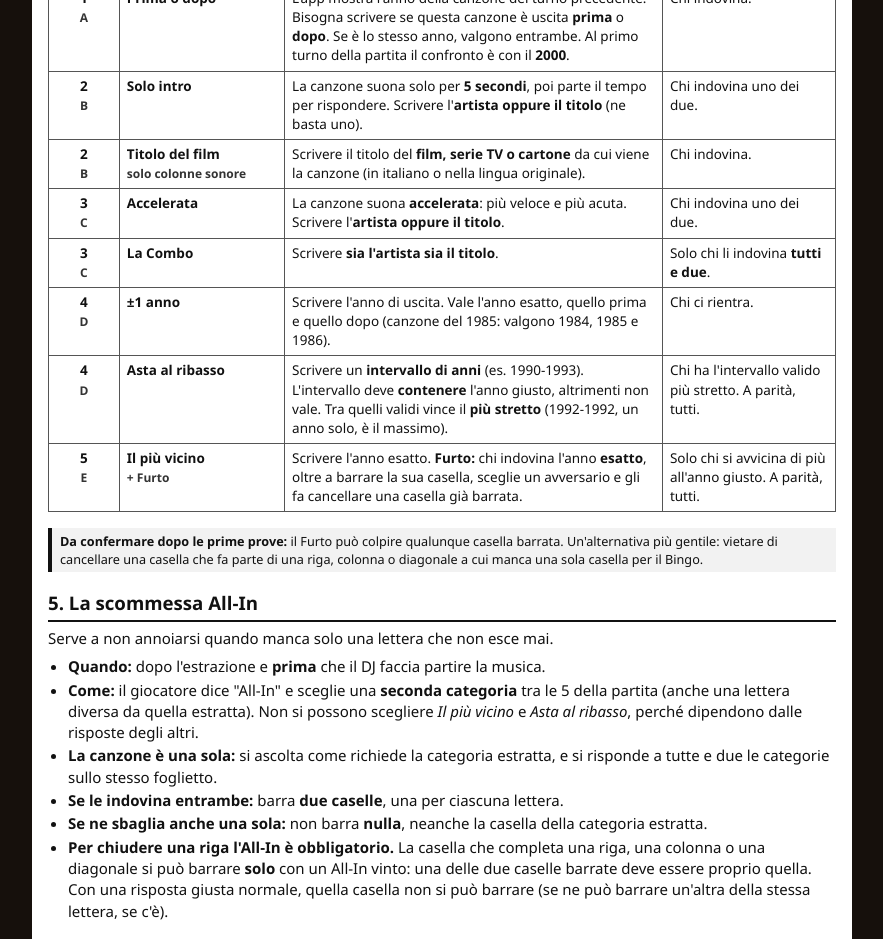
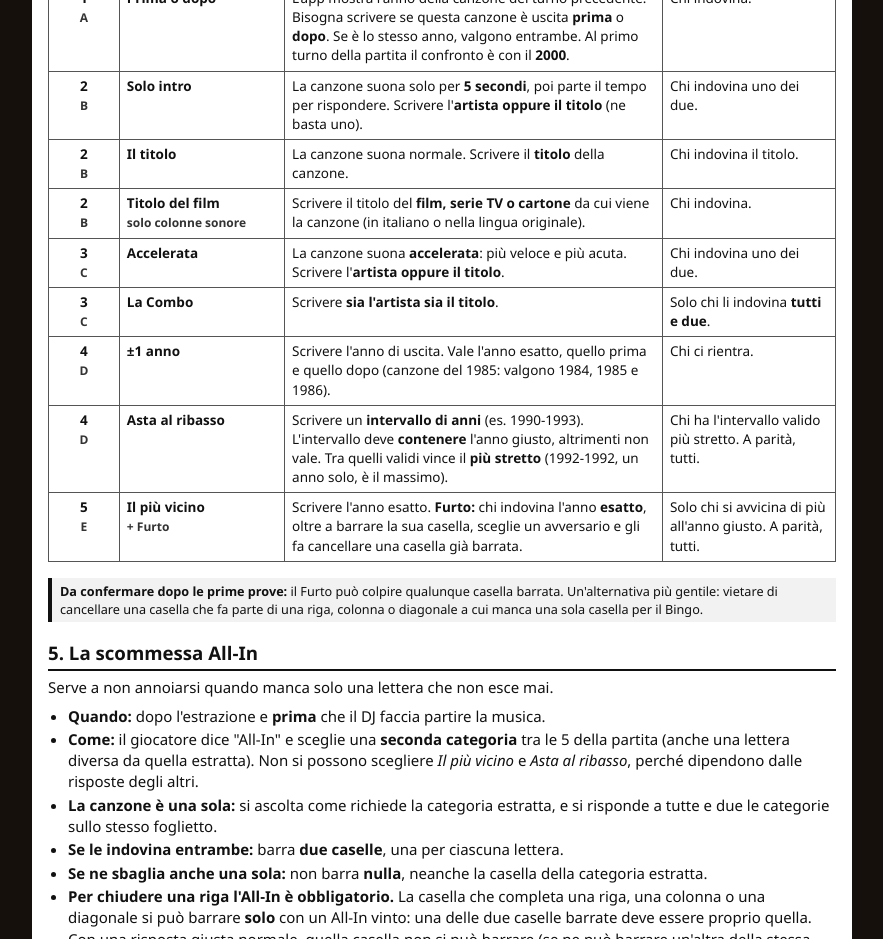
Before and after one commit to afromazzoni/Hit-Parade, a plain HTML site: page regole.html in a window 1280 px wide. Shown: the part 1700-2639 px from the top of the page, without its empty margins (198-1081 px from the left). Drawn offline with Linux system fonts and the light colour scheme.

Commit message:
Nuova categoria: Il titolo (livello B)

```diff
--- a/categorie.js
+++ b/categorie.js
@@ -5,6 +5,7 @@ window.HP_CATS = [
   { id: 'chi', lv: 1, nome: 'Chi canta', regola: 'Solista uomo, solista donna, gruppo con voce maschile, gruppo con voce femminile, oppure misto. Se è strumentale: Salta carta.', audio: 'normale' },
   { id: 'prima', lv: 1, nome: 'Prima o dopo', regola: 'Questa canzone è uscita prima o dopo del <span class="ref">{ref}</span>? Stesso anno: valgono entrambe.', audio: 'normale' },
   { id: 'intro', lv: 2, nome: 'Solo intro', regola: 'Solo 5 secondi! Scrivete l\'artista oppure il titolo (ne basta uno).', audio: 'intro' },
+  { id: 'titolo', lv: 2, nome: 'Il titolo', regola: 'Scrivete il titolo della canzone.', audio: 'normale' },
   { id: 'film', lv: 2, nome: 'Titolo del film', regola: 'Scrivete il titolo del film, serie o cartone da cui viene la canzone.', audio: 'normale', colonne: true },
   { id: 'accelerata', lv: 3, nome: 'Accelerata', regola: 'La canzone va più veloce e più acuta. Scrivete l\'artista oppure il titolo.', audio: 'veloce' },
   { id: 'combo', lv: 3, nome: 'La Combo', regola: 'Scrivete artista E titolo: valgono solo tutti e due.', audio: 'normale' },
--- a/regole.html
+++ b/regole.html
@@ -143,6 +143,10 @@ Al primo turno della partita il confronto è con il <b>2000</b>.</td>
 
 
 
+<tr><td class="lv">2<br><span class="lvl">B</span></td><td class="cat">Il titolo</td>
+<td>La canzone suona normale. Scrivere il <b>titolo</b> della canzone.</td>
+<td>Chi indovina il titolo.</td></tr>
+
 <tr><td class="lv">2<br><span class="lvl">B</span></td><td class="cat">Titolo del film<br><span class="lvl">solo colonne sonore</span></td>
 <td>Scrivere il titolo del <b>film, serie TV o cartone</b> da cui viene la canzone (in italiano o nella lingua originale).</td>
 <td>Chi indovina.</td></tr>
```
